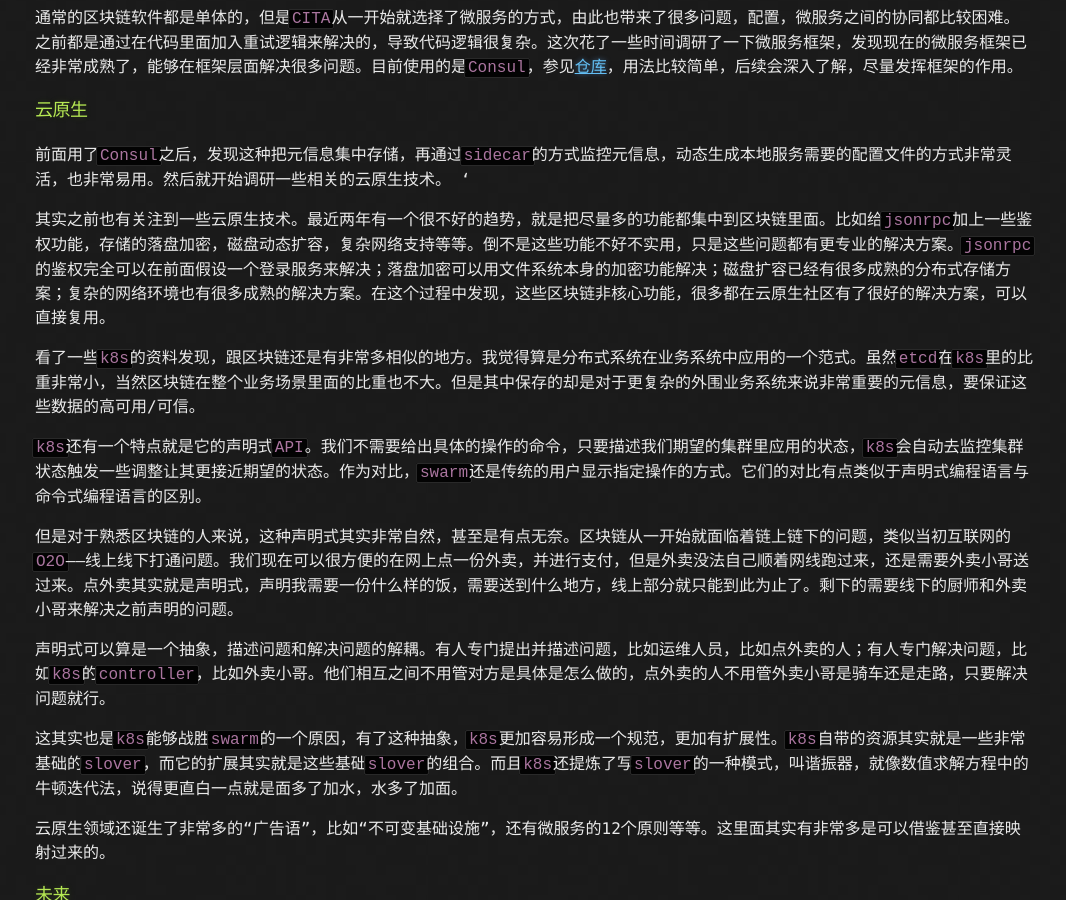
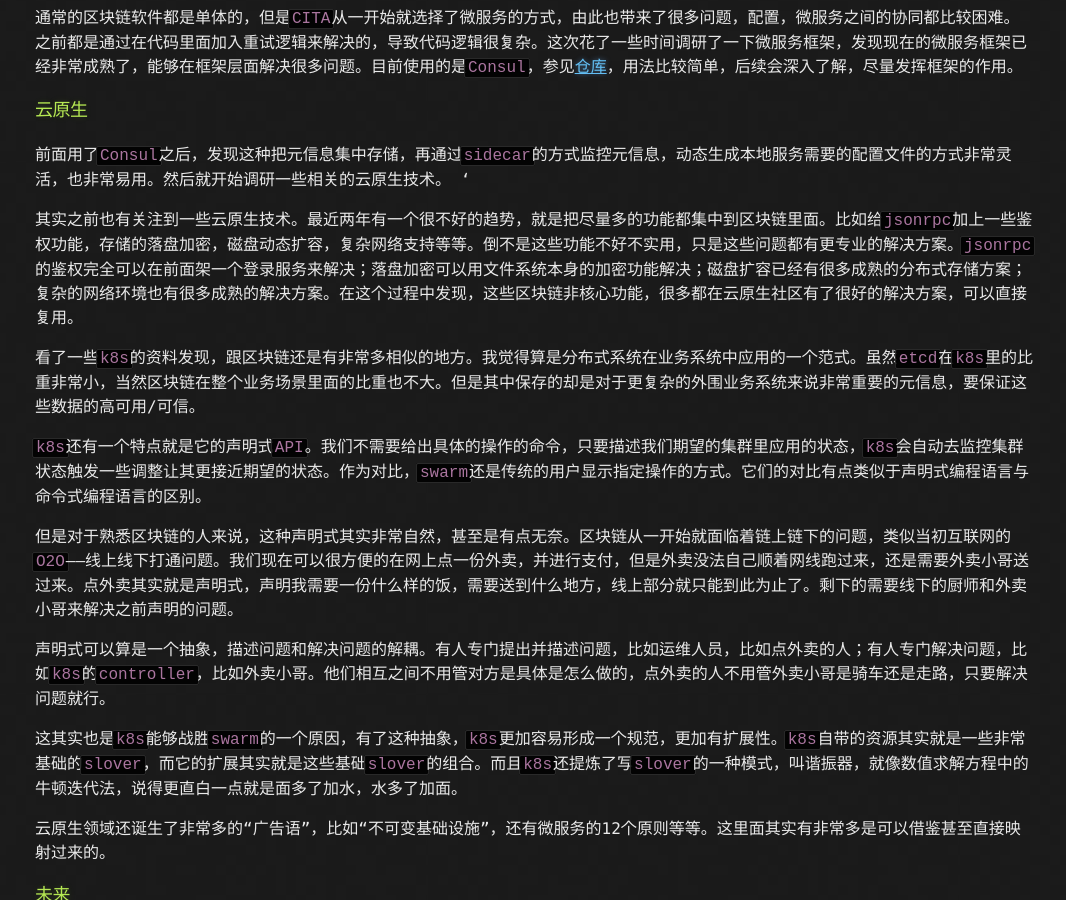
Before and after one commit to QingYanL/rink1969.github.io, a Jekyll site: the page built from _posts/2020-08-18-cita-cloud.md, in a window 1280 px wide and 900 px high, scrolled down 902 px. Shown: the whole window, without its empty margins (105-1171 px from the left). Built offline with Jekyll 4.4.1, drawn with Linux system fonts in a browser that asks for light colours.

Commit message:
fix typo

```diff
--- a/_posts/2020-08-18-cita-cloud.md
+++ b/_posts/2020-08-18-cita-cloud.md
@@ -29,7 +29,7 @@ published: true
 
 前面用了`Consul`之后，发现这种把元信息集中存储，再通过`sidecar`的方式监控元信息，动态生成本地服务需要的配置文件的方式非常灵活，也非常易用。然后就开始调研一些相关的云原生技术。 ‘
 
-其实之前也有关注到一些云原生技术。最近两年有一个很不好的趋势，就是把尽量多的功能都集中到区块链里面。比如给`jsonrpc`加上一些鉴权功能，存储的落盘加密，磁盘动态扩容，复杂网络支持等等。倒不是这些功能不好不实用，只是这些问题都有更专业的解决方案。`jsonrpc`的鉴权完全可以在前面假设一个登录服务来解决；落盘加密可以用文件系统本身的加密功能解决；磁盘扩容已经有很多成熟的分布式存储方案；复杂的网络环境也有很多成熟的解决方案。在这个过程中发现，这些区块链非核心功能，很多都在云原生社区有了很好的解决方案，可以直接复用。
+其实之前也有关注到一些云原生技术。最近两年有一个很不好的趋势，就是把尽量多的功能都集中到区块链里面。比如给`jsonrpc`加上一些鉴权功能，存储的落盘加密，磁盘动态扩容，复杂网络支持等等。倒不是这些功能不好不实用，只是这些问题都有更专业的解决方案。`jsonrpc`的鉴权完全可以在前面架一个登录服务来解决；落盘加密可以用文件系统本身的加密功能解决；磁盘扩容已经有很多成熟的分布式存储方案；复杂的网络环境也有很多成熟的解决方案。在这个过程中发现，这些区块链非核心功能，很多都在云原生社区有了很好的解决方案，可以直接复用。
 
 看了一些`k8s`的资料发现，跟区块链还是有非常多相似的地方。我觉得算是分布式系统在业务系统中应用的一个范式。虽然`etcd`在`k8s`里的比重非常小，当然区块链在整个业务场景里面的比重也不大。但是其中保存的却是对于更复杂的外围业务系统来说非常重要的元信息，要保证这些数据的高可用/可信。
 
```
